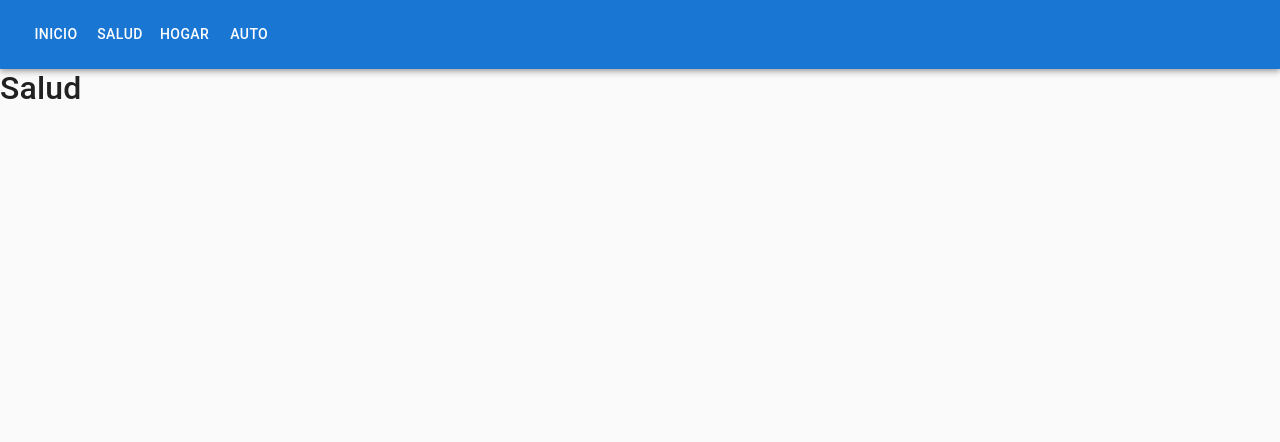
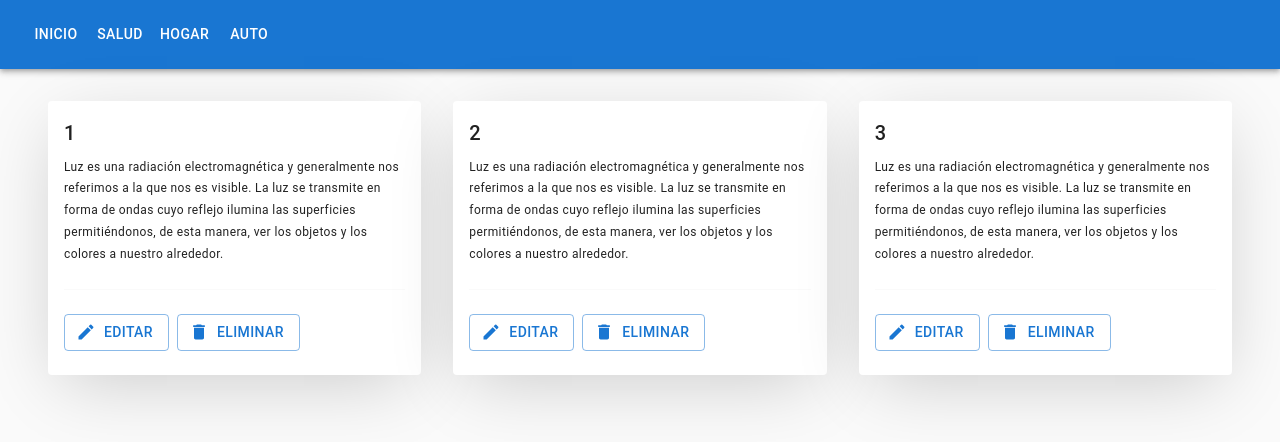
Before and after one commit to brunochan2001/Services-Reactjs, a React (Create React App) app: page /Salud in a window 1280 px wide. Shown: the top 442 px of the page. Built offline with nearby package versions, Linux system fonts and the light colour scheme.

Commit message:
Agrege Tarjetas de servicio a cada pagina Hogar, Auto y Salud

```diff
--- a/src/components/Card/CardItem.jsx
+++ b/src/components/Card/CardItem.jsx
@@ -12,7 +12,6 @@ import './index.css';
 
 const CardItem = ({ service, deleteService, editService }) => {
   const { title, description, id } = service;
-  console.log(id);
 
   return (
     <>
--- a/src/components/modal/Modal.js
+++ b/src/components/modal/Modal.js
@@ -53,7 +53,6 @@ const ModalEditService = ({
     editServiceSelect(form);
     setOpen(false);
   };
-  console.log(form);
   return (
     <div>
       <Modal
@@ -61,7 +60,6 @@ const ModalEditService = ({
         aria-describedby="transition-modal-description"
         open={open}
         onClose={() => setOpen(false)}
-        closeAfterTransition
         BackdropComponent={Backdrop}
       >
         <Fade in={open}>
--- a/src/pages/ServiceAuto/ServiceAuto.jsx
+++ b/src/pages/ServiceAuto/ServiceAuto.jsx
@@ -1,11 +1,56 @@
-import React from 'react';
+import React, { useEffect, useState } from 'react';
+import { useSelector, useDispatch } from 'react-redux';
+import CardGrid from '../../components/Card/CardGrid';
+import ModalEditService from '../../components/modal/Modal';
 import Navigation from '../../components/Navigation';
+import { deleteService, editService } from '../../store/actions';
+import { Grid } from '@material-ui/core';
 
 const ServiceAuto = () => {
+  const dispatch = useDispatch();
+  const [services, setServices] = useState([]);
+  const { data } = useSelector(state => state.service);
+  const [open, setOpen] = useState(false);
+  const [serviceSelect, setServiceSelect] = useState([]);
+
+  useEffect(() => {
+    const serviceHome = data.filter(e => e.type === 'Auto');
+    setServices(serviceHome);
+  }, [data]);
+
+  const deleteServiceId = id => {
+    dispatch(deleteService(id, data));
+  };
+
+  const openModal = service => {
+    setOpen(true);
+    setServiceSelect(service);
+  };
+
+  const editServiceSelect = service => {
+    dispatch(editService(service, data));
+  };
+
   return (
     <>
       <Navigation></Navigation>
-      <h2>Auto</h2>
+      <main className="main">
+        <Grid container spacing={4}>
+          <Grid item xs={12} sm={12} md={12} lg={12}>
+            <CardGrid
+              services={services}
+              deleteService={deleteServiceId}
+              editService={openModal}
+            />
+          </Grid>
+        </Grid>
+      </main>
+      <ModalEditService
+        open={open}
+        setOpen={setOpen}
+        serviceSelect={serviceSelect}
+        editServiceSelect={editServiceSelect}
+      ></ModalEditService>
     </>
   );
 };
--- a/src/pages/ServiceHealth/ServiceHealth.jsx
+++ b/src/pages/ServiceHealth/ServiceHealth.jsx
@@ -1,11 +1,56 @@
-import React from 'react';
+import React, { useEffect, useState } from 'react';
+import { useSelector, useDispatch } from 'react-redux';
+import CardGrid from '../../components/Card/CardGrid';
+import ModalEditService from '../../components/modal/Modal';
 import Navigation from '../../components/Navigation';
+import { deleteService, editService } from '../../store/actions';
+import { Grid } from '@material-ui/core';
 
 const ServiceHealth = () => {
+  const dispatch = useDispatch();
+  const [services, setServices] = useState([]);
+  const { data } = useSelector(state => state.service);
+  const [open, setOpen] = useState(false);
+  const [serviceSelect, setServiceSelect] = useState([]);
+
+  useEffect(() => {
+    const serviceHome = data.filter(e => e.type === 'Auto');
+    setServices(serviceHome);
+  }, [data]);
+
+  const deleteServiceId = id => {
+    dispatch(deleteService(id, data));
+  };
+
+  const openModal = service => {
+    setOpen(true);
+    setServiceSelect(service);
+  };
+
+  const editServiceSelect = service => {
+    dispatch(editService(service, data));
+  };
+
   return (
     <>
       <Navigation></Navigation>
-      <h2>Salud</h2>
+      <main className="main">
+        <Grid container spacing={4}>
+          <Grid item xs={12} sm={12} md={12} lg={12}>
+            <CardGrid
+              services={services}
+              deleteService={deleteServiceId}
+              editService={openModal}
+            />
+          </Grid>
+        </Grid>
+      </main>
+      <ModalEditService
+        open={open}
+        setOpen={setOpen}
+        serviceSelect={serviceSelect}
+        editServiceSelect={editServiceSelect}
+      ></ModalEditService>
     </>
   );
 };
--- a/src/pages/ServiceHome/ServiceHome.jsx
+++ b/src/pages/ServiceHome/ServiceHome.jsx
@@ -1,11 +1,56 @@
-import React from 'react';
+import React, { useEffect, useState } from 'react';
+import { useSelector, useDispatch } from 'react-redux';
+import CardGrid from '../../components/Card/CardGrid';
+import ModalEditService from '../../components/modal/Modal';
 import Navigation from '../../components/Navigation';
+import { deleteService, editService } from '../../store/actions';
+import { Grid } from '@material-ui/core';
 
 const ServiceHome = () => {
+  const dispatch = useDispatch();
+  const [services, setServices] = useState([]);
+  const { data } = useSelector(state => state.service);
+  const [open, setOpen] = useState(false);
+  const [serviceSelect, setServiceSelect] = useState([]);
+
+  useEffect(() => {
+    const serviceHome = data.filter(e => e.type === 'Hogar');
+    setServices(serviceHome);
+  }, [data]);
+
+  const deleteServiceId = id => {
+    dispatch(deleteService(id, data));
+  };
+
+  const openModal = service => {
+    setOpen(true);
+    setServiceSelect(service);
+  };
+
+  const editServiceSelect = service => {
+    dispatch(editService(service, data));
+  };
+
   return (
     <>
       <Navigation></Navigation>
-      <h2>Hogar</h2>
+      <main className="main">
+        <Grid container spacing={4}>
+          <Grid item xs={12} sm={12} md={12} lg={12}>
+            <CardGrid
+              services={services}
+              deleteService={deleteServiceId}
+              editService={openModal}
+            />
+          </Grid>
+        </Grid>
+      </main>
+      <ModalEditService
+        open={open}
+        setOpen={setOpen}
+        serviceSelect={serviceSelect}
+        editServiceSelect={editServiceSelect}
+      ></ModalEditService>
     </>
   );
 };
```
